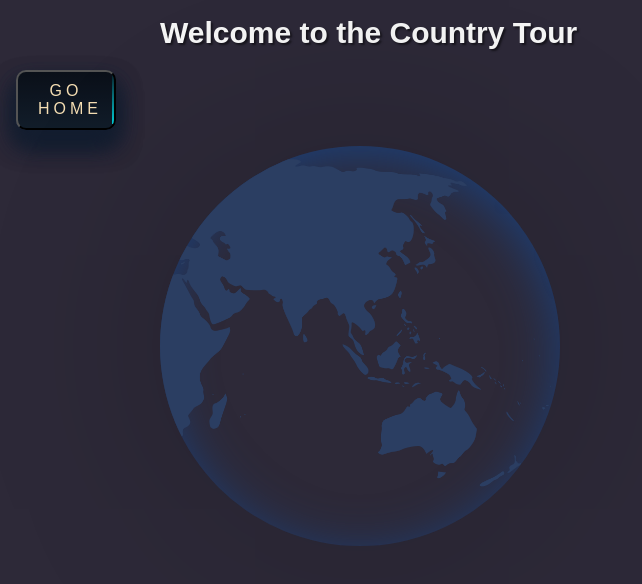
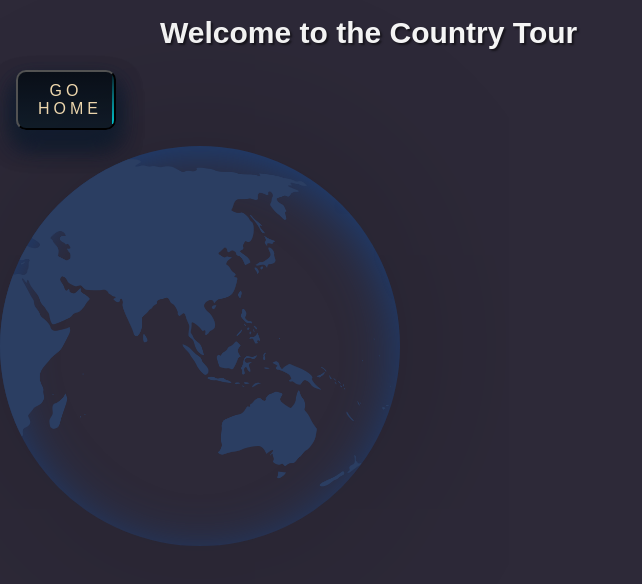
Before and after one commit to LucasRibotta/Project-Countries, a React (Create React App) app in the folder client/: page / in a window 768 px wide. Shown: the top 584 px of the page, without its empty margins (0-642 px from the left). Built offline with nearby package versions, Linux system fonts and the light colour scheme.

Commit message:
okLanding

```diff
--- a/client/src/Views/Landing/LandingPage.module.css
+++ b/client/src/Views/Landing/LandingPage.module.css
@@ -96,7 +96,7 @@
   .globe {
     margin-top: 1.5rem;
     align-items: center;
-    margin-left: 10rem;
+    margin-left: 0;
     width: calc(var(--globe-size) - 50px);
     height: calc(var(--globe-size) - 50px);
   }
@@ -105,7 +105,7 @@
 @media (min-width: 500px) {
   .globe {
     align-items: center;
-    margin-left: 10rem;
+    margin-left: 0;
     width: calc(var(--globe-size) - 50px);
     height: calc(var(--globe-size) - 50px);
   }
@@ -115,7 +115,7 @@
   .globe {
     margin-top: 1rem;
     align-items: center;
-    margin-left: 10rem;
+    margin-left: 0;
     width: calc(var(--globe-size) - 100px);
     height: calc(var(--globe-size) - 100px);
   }
```
